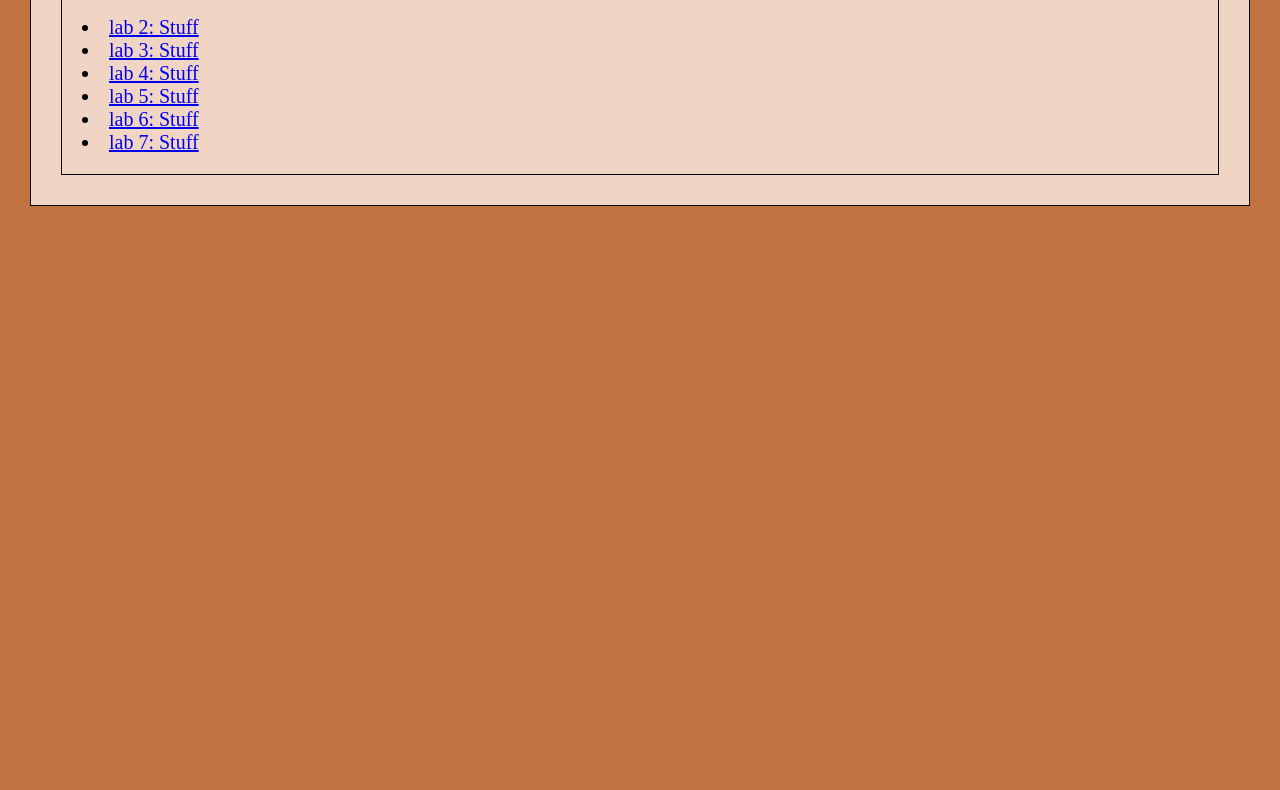
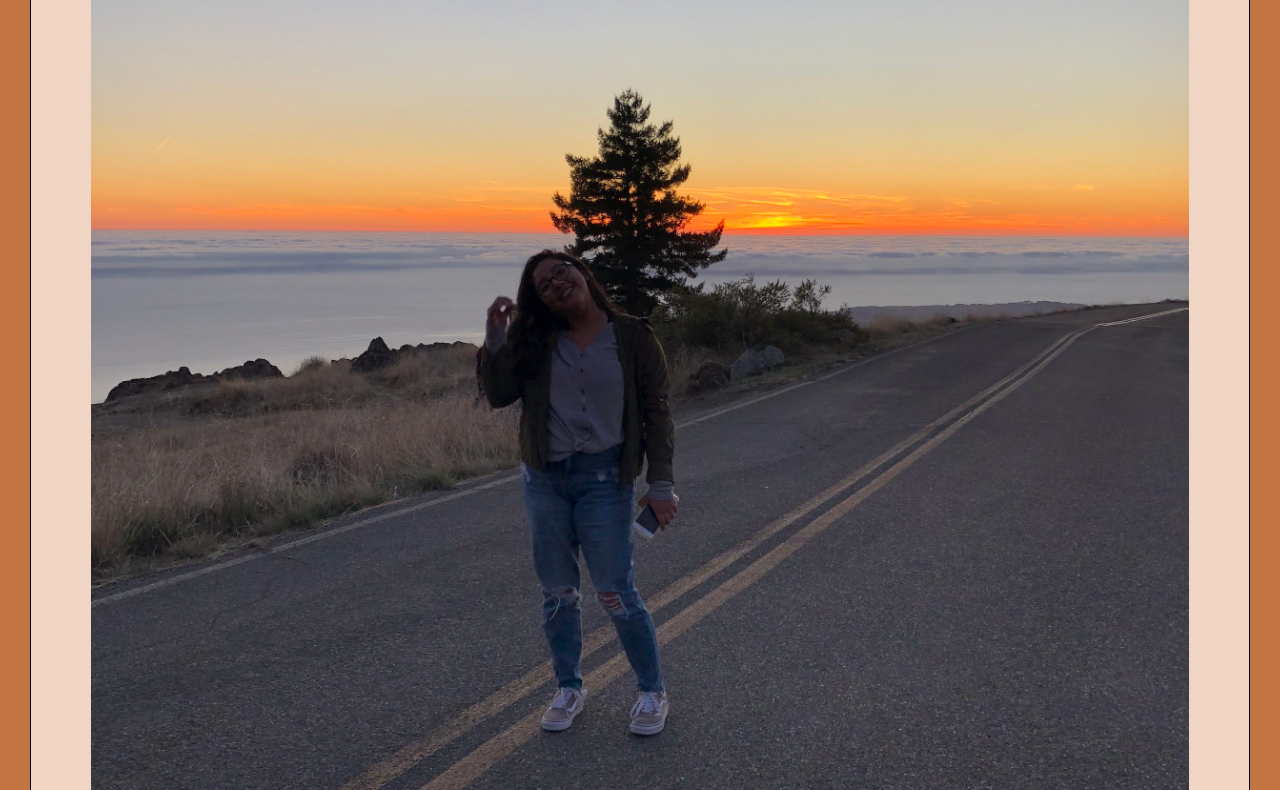
Before and after one commit to heidybarrios/Art101, a plain HTML site: page index.html in a window 1280 px wide. Shown: the part 441-1231 px from the top of the page. Before the commit the page ends 800 px from the top, so only its background shows below. Drawn offline with Linux system fonts and the light colour scheme.

Commit message:
Update index.html
couldnt get it to resize

```diff
--- a/index.html
+++ b/index.html
@@ -11,7 +11,7 @@
 
 
 		<figure id="bio-pic">
-			<img src="mt_tam.jpg" width="20" height="26.67"/>
+			<img src="mt_tam.jpg"/>
 		</a>
 		<figcaption> Here I am catching the sunset at Mt. Tam. </figcaption>
 	</figure>
```
